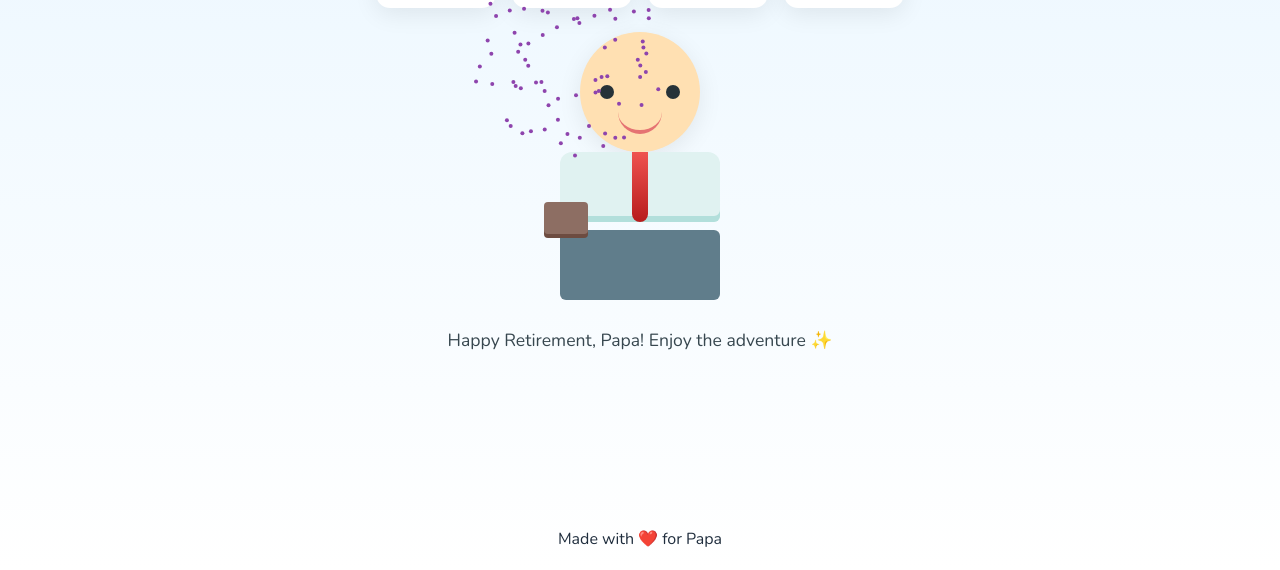
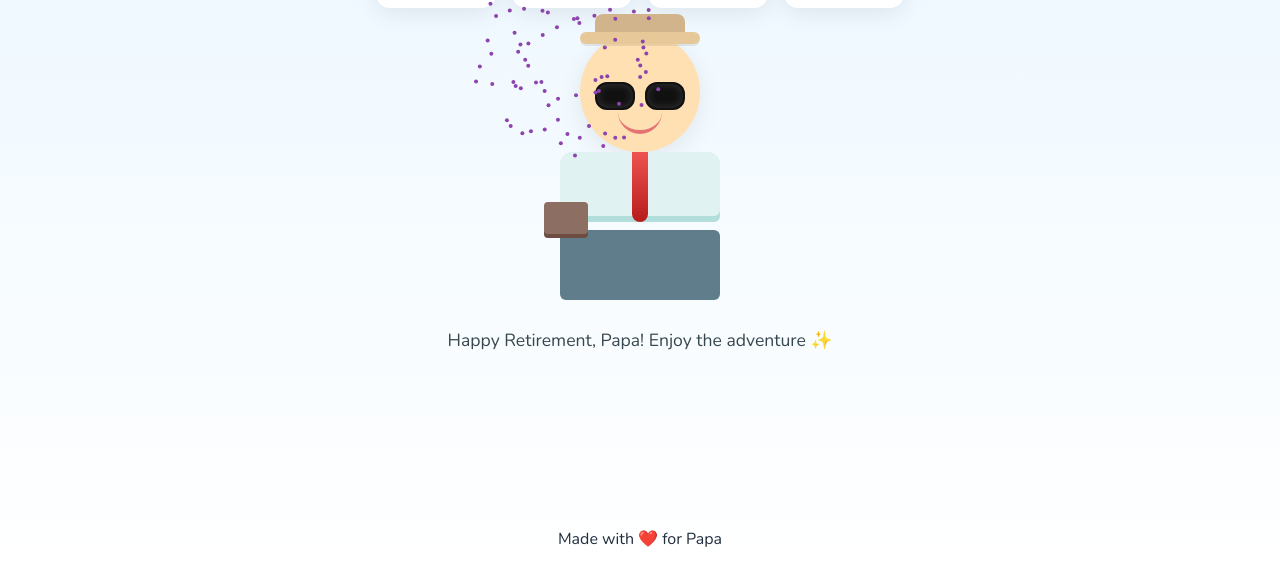
Before and after one commit to ridzie/papas-clock, a plain HTML site: page index.html in a window 1280 px wide. Shown: the part 230-800 px from the top of the page. Drawn offline with nearby package versions, Linux system fonts and the light colour scheme.

Commit message:
celebration cpa and sunglasses

```diff
--- a/assets/css/styles.css
+++ b/assets/css/styles.css
@@ -65,11 +65,28 @@ main{ max-width: 920px; margin: 0 auto; padding: 1rem; }
 .eye{ width: 14px; height: 14px; background: #263238; border-radius: 50%; animation: blink 6s infinite; }
 @keyframes blink{ 0%, 92%, 100% { transform: scaleY(1); } 94% { transform: scaleY(0.1); } }
 .smile{ position: absolute; bottom: 18px; left: 50%; transform: translateX(-50%); width: 44px; height: 22px; border-bottom: 4px solid #e57373; border-radius: 0 0 44px 44px; }
+/* Simple cartoon hair strands */
+/* (removed) hair strands */
+/* Glasses by default; become sunglasses on celebration */
+.sunglasses{ position: absolute; top: 42%; left: 50%; transform: translateX(-50%); width: 90px; height: 28px; display: block; }
+/* Regular glasses look */
+.sunglasses::before, .sunglasses::after{ content: ""; position: absolute; top: 0; width: 36px; height: 24px; background: rgba(255,255,255,0.4); border: 2px solid #263238; border-radius: 12px; box-shadow: inset 0 0 6px rgba(0,0,0,0.12); }
+.sunglasses::before{ left: 0; }
+.sunglasses::after{ right: 0; }
+/* Bridge */
+.sunglasses::marker{ display: none; }
+.sunglasses::before{ box-shadow: inset 0 0 6px rgba(0,0,0,0.12); }
+.sunglasses::after{ box-shadow: inset 0 0 6px rgba(0,0,0,0.12); }
+/* On celebration, lenses go dark (sunglasses) */
+.dad.celebrate .sunglasses::before,
+.dad.celebrate .sunglasses::after{ background: #111; border-color: #111; box-shadow: inset 0 0 8px rgba(255,255,255,0.15); }
 
 /* Outfits layered, fade between */
 .outfit{ position: absolute; left: 50%; transform: translateX(-50%); top: 120px; width: 160px; height: 140px; transition: opacity 1.2s ease, filter 1.2s ease; }
 .outfit-office{ opacity: 1; }
 .outfit-vacation{ opacity: 0; filter: saturate(0.8); }
+/* Ensure only one outfit is visually present */
+/* (reverted) do not force outfit swap */
 /* Office */
 .shirt{ width: 100%; height: 70px; background: #e0f2f1; border-radius: 12px 12px 6px 6px; box-shadow: inset 0 -6px 0 #b2dfdb; }
 .tie{ width: 16px; height: 70px; background: linear-gradient(#ef5350, #b71c1c); position: absolute; left: 50%; top: 0; transform: translateX(-50%); border-radius: 0 0 8px 8px; }
@@ -92,8 +109,15 @@ main{ max-width: 920px; margin: 0 auto; padding: 1rem; }
 /* State classes controlled by JS */
 .dad.vacation .outfit-office{ opacity: 0; filter: saturate(0.6); }
 .dad.vacation .outfit-vacation{ opacity: 1; filter: saturate(1); }
-.dad.vacation .briefcase{ opacity: 0; }
-.dad.vacation .ukulele{ opacity: 1; }
+/* (reverted) remove forced briefcase/ukulele changes */
+/* Straw hat (shown on retirement day) */
+.hat{ position: absolute; top: -18px; left: 50%; transform: translateX(-50%); width: 120px; height: 40px; display: none; }
+.hat::before{ content: ""; position: absolute; top: 0; left: 50%; transform: translateX(-50%); width: 90px; height: 26px; background: #d2b48c; border-radius: 8px; box-shadow: 0 2px 0 rgba(0,0,0,.12); }
+.hat::after{ content: ""; position: absolute; top: 18px; left: 50%; transform: translateX(-50%); width: 120px; height: 12px; background: #e7c999; border-radius: 12px; box-shadow: 0 2px 0 rgba(0,0,0,.08); }
+.dad.celebrate .hat{ display: block; }
+
+/* Beach vibe (enabled on retirement day) */
+/* (reverted) remove beach props styling */
 
 /* Countdown text transition colors */
 .countdown.soon .time-box span{ color: #ff8a65; }
--- a/assets/js/animation.js
+++ b/assets/js/animation.js
@@ -25,4 +25,9 @@
   }
 
   document.addEventListener('retirement:progress', handleProgress);
+
+  // On retirement day, show sunglasses and hat via celebrate class
+  document.addEventListener('retirement:day', function(){
+    dad.classList.add('celebrate');
+  });
 })();
--- a/index.html
+++ b/index.html
@@ -32,6 +32,8 @@
               <span class="eye right"></span>
             </div>
             <div class="smile"></div>
+            <div class="sunglasses" aria-hidden="true"></div>
+            <div class="hat" aria-hidden="true"></div>
           </div>
           <div class="outfit outfit-office">
             <div class="shirt"></div>
@@ -47,6 +49,7 @@
         <div class="props">
           <div class="briefcase"></div>
           <div class="ukulele"></div>
+
         </div>
       </div>
     </section>
```
